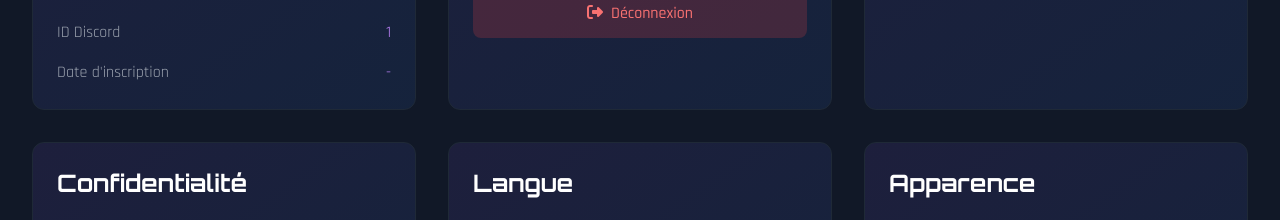
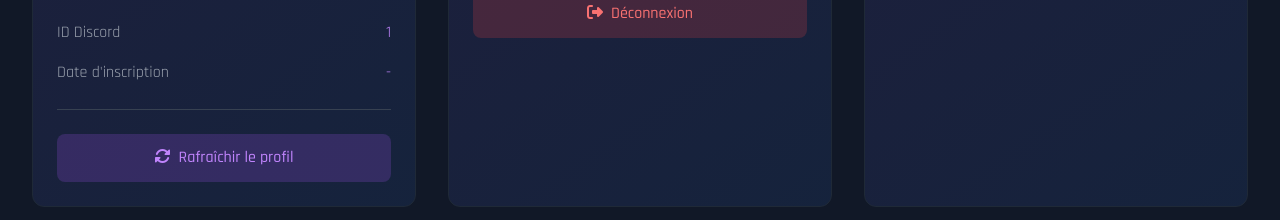
Before and after one commit to Blue965/GiftBlox, a website: page parametres.html in a window 1280 px wide. Shown: the part 564-784 px from the top of the page. Drawn offline with nearby package versions, Linux system fonts and the light colour scheme; sample sign-in values are in the browser's storage.

Commit message:
Add files via upload

```diff
--- a/parametres.html
+++ b/parametres.html
@@ -200,6 +200,11 @@
                             <span class="text-gray-400">Date d'inscription</span>
                             <span class="text-purple-400">-</span>
                         </div>
+                    </div>
+                    <div class="mt-6 pt-6 border-t border-gray-700">
+                        <button onclick="refreshProfile()" class="w-full bg-purple-500/20 hover:bg-purple-500/30 text-purple-400 px-4 py-3 rounded-lg font-medium transition">
+                            <i class="fas fa-sync-alt mr-2"></i>Rafraîchir le profil
+                        </button>
                     </div>
                 </div>
 
@@ -471,6 +476,51 @@
             document.getElementById('profileId').textContent = user.id;
         }
 
+        function refreshProfile() {
+            const token = localStorage.getItem('discord_token');
+            if (!token) {
+                alert('Vous devez être connecté pour rafraîchir votre profil.');
+                return;
+            }
+
+            // Fetch fresh user data from Discord API
+            fetch('https://discord.com/api/users/@me', {
+                headers: {
+                    'Authorization': `Bearer ${token}`
+                }
+            })
+            .then(response => {
+                if (!response.ok) {
+                    throw new Error('Erreur lors de la récupération du profil');
+                }
+                return response.json();
+            })
+            .then(user => {
+                // Update localStorage with fresh data
+                localStorage.setItem('discord_user', JSON.stringify(user));
+
+                // Update UI
+                updateUI(user);
+
+                // Show success feedback
+                const button = document.querySelector('button[onclick="refreshProfile()"]');
+                const originalText = button.innerHTML;
+                button.innerHTML = '<i class="fas fa-check mr-2"></i>Profil mis à jour !';
+                button.classList.remove('bg-purple-500/20', 'text-purple-400');
+                button.classList.add('bg-green-500/20', 'text-green-400');
+
+                setTimeout(() => {
+                    button.innerHTML = originalText;
+                    button.classList.remove('bg-green-500/20', 'text-green-400');
+                    button.classList.add('bg-purple-500/20', 'text-purple-400');
+                }, 2000);
+            })
+            .catch(error => {
+                console.error('Erreur:', error);
+                alert('Erreur lors du rafraîchissement du profil. Veuillez réessayer.');
+            });
+        }
+
         function loadSettings() {
             // Load settings from localStorage or use defaults
             originalSettings = {
```
